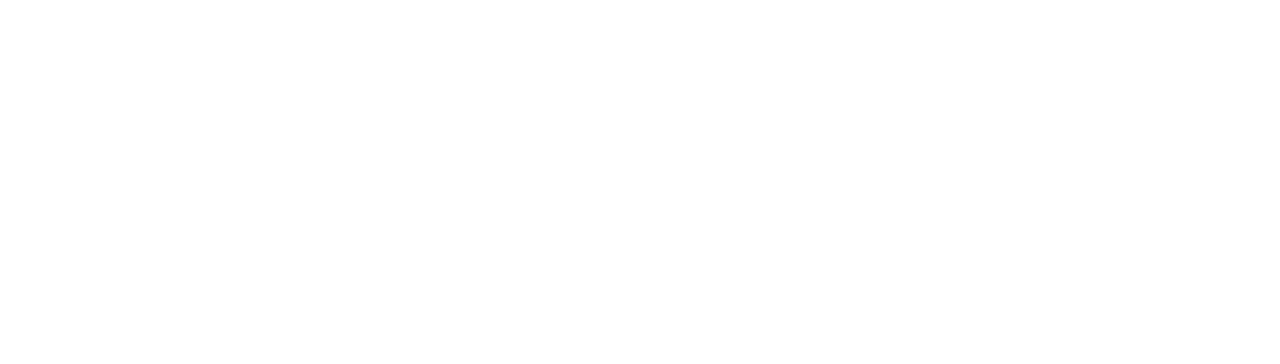
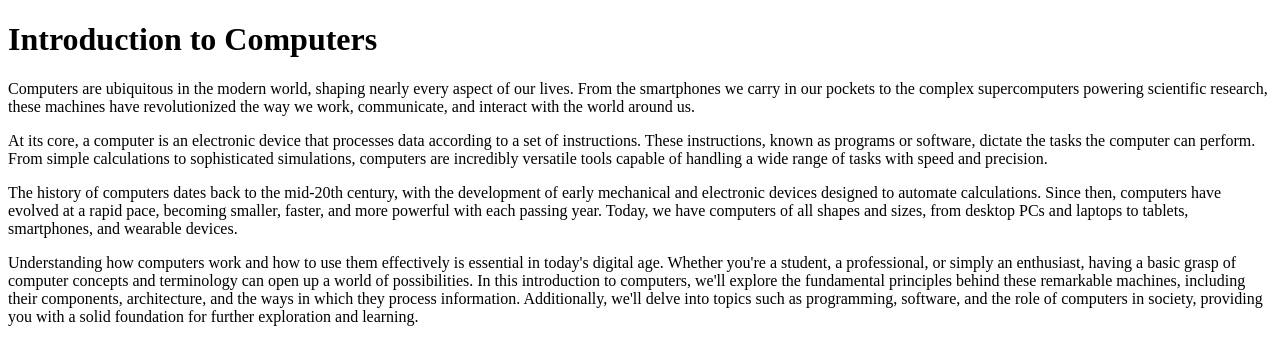
Before and after one commit to petermeshack/introducctiontocomputer.github.io, a plain HTML site: page index.html in a window 1280 px wide. Drawn offline with Linux system fonts and the light colour scheme.

Commit message:
Update index.html
changes

```diff
--- a/index.html
+++ b/index.html
@@ -3,9 +3,16 @@
 <head>
     <meta charset="UTF-8">
     <meta name="viewport" content="width=device-width, initial-scale=1.0">
-    <title>Document</title>
+    <title>Introduction to Computers</title>
 </head>
 <body>
+    <h1>Introduction to Computers</h1>
+    <p>Computers are ubiquitous in the modern world, shaping nearly every aspect of our lives. From the smartphones we carry in our pockets to the complex supercomputers powering scientific research, these machines have revolutionized the way we work, communicate, and interact with the world around us.</p>
 
+    <p>At its core, a computer is an electronic device that processes data according to a set of instructions. These instructions, known as programs or software, dictate the tasks the computer can perform. From simple calculations to sophisticated simulations, computers are incredibly versatile tools capable of handling a wide range of tasks with speed and precision.</p>
+
+    <p>The history of computers dates back to the mid-20th century, with the development of early mechanical and electronic devices designed to automate calculations. Since then, computers have evolved at a rapid pace, becoming smaller, faster, and more powerful with each passing year. Today, we have computers of all shapes and sizes, from desktop PCs and laptops to tablets, smartphones, and wearable devices.</p>
+
+    <p>Understanding how computers work and how to use them effectively is essential in today's digital age. Whether you're a student, a professional, or simply an enthusiast, having a basic grasp of computer concepts and terminology can open up a world of possibilities. In this introduction to computers, we'll explore the fundamental principles behind these remarkable machines, including their components, architecture, and the ways in which they process information. Additionally, we'll delve into topics such as programming, software, and the role of computers in society, providing you with a solid foundation for further exploration and learning.</p>
 </body>
 </html>
```
